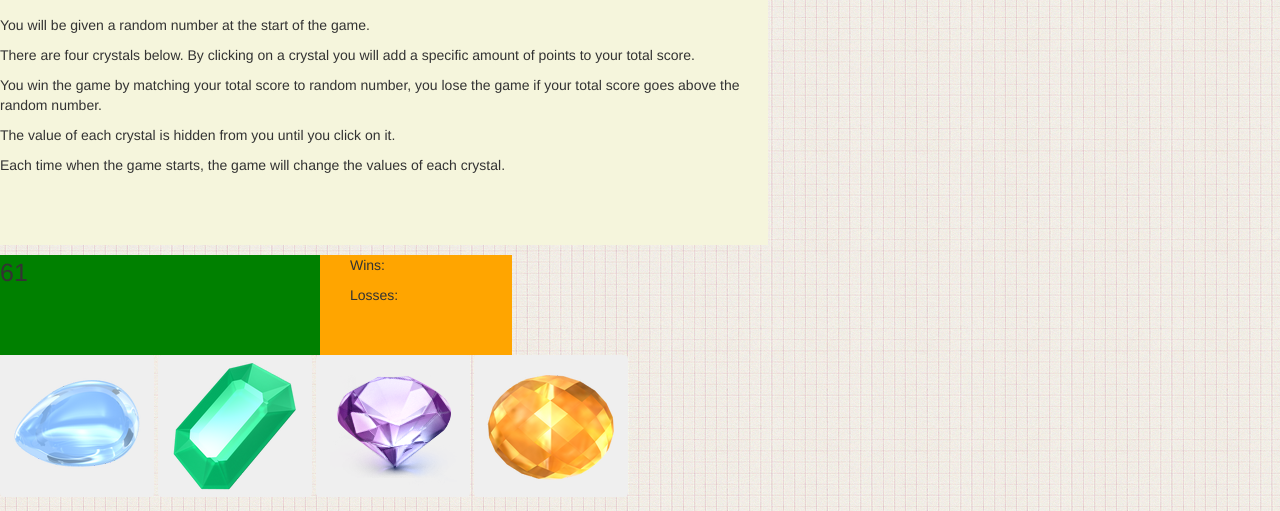
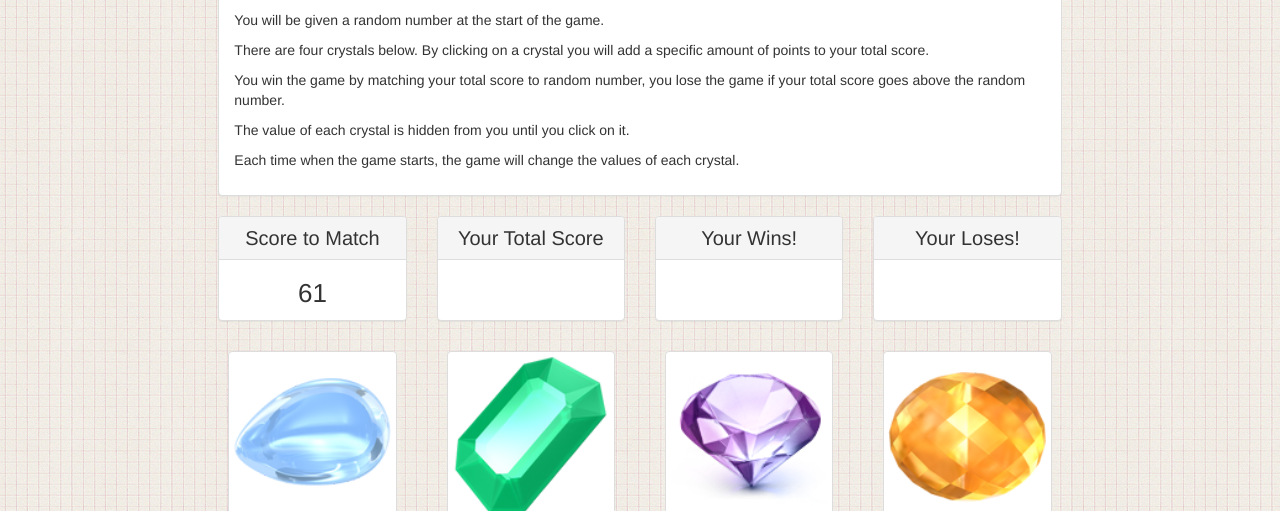
Before and after one commit to jrw4466/week-4-game, a plain HTML site: page index.html in a window 1280 px wide. Shown: the part 110-621 px from the top of the page. Drawn offline with nearby package versions, Linux system fonts and the light colour scheme.

Commit message:
update 050617 0754pm

```diff
--- a/assets/css/style.css
+++ b/assets/css/style.css
@@ -1,51 +1,46 @@
+* {
+	box-sizing: border-box;
+}
+
 body {
 	background-image: url("../images/hip-square.png");
 }
 
-#header {
-	background-color: orange;
-	padding: 10px;
-	width: 35%;
-	margin-bottom: 15px;
+img {
+	width: 220px;
 }
 
-#instructions {
-	background-color: beige;
-	width: 60%;
-	height: 250px;
-	margin-bottom: 10px;
-	padding-top: 20px;
+
+#main-section {
+	margin-top: 50px;
 }
 
-#randomNumber {
-	background-color: green;
-	width: 25%;
-	height: 100px;
-	font-size: 25px;
-	margin-right: 30px;
-	float: left;
+
+.panel-title {
+	text-align: center;
 }
 
-#score1 {
-	background-color: orange;
-	height: 100px;
-	width: 40%;
-
+.header1 {
+	font-size: 30px;
 }
 
-#images {
-	clear: both;
+.header2 {
+	font-size: 20px;
 }
 
-.container1 {
-	background-color: aqua;
-	width: 25%;
+.results {
+	height: 60px;
+	font-size: 26px;
+	text-align: center;
 }
 
-#header2 {
-	font-size: 8px;
+
+.icon {
+	padding: 0px;
+	overflow: hidden;
 }
 
-#score2 {
-	font-size: 25px;
+.thumbnail {
+	float: left;
+	margin: 10px;
 }
--- a/index.html
+++ b/index.html
@@ -3,9 +3,9 @@
 <head lang="en">
 	<title>Crystal Collector Game</title>
 	<meta charset="utf-8">
+	<meta name="viewport" content="width=device-width, initial-scale=1">
 
 	<link rel="stylesheet" type="text/css" href="assets/css/reset.css">
-	<!-- Latest compiled and minified CSS -->
 	<link rel="stylesheet" href="https://maxcdn.bootstrapcdn.com/bootstrap/3.3.7/css/bootstrap.min.css" integrity="sha384-BVYiiSIFeK1dGmJRAkycuHAHRg32OmUcww7on3RYdg4Va+PmSTsz/K68vbdEjh4u" crossorigin="anonymous">
 	<link rel="stylesheet" type="text/css" href="assets/css/style.css">
 
@@ -16,11 +16,14 @@
 
 <body>
 
-<div id="header">
-	<h1>Crystals Collector!</h1>
+<div class="row" id="main-section">
+	<div class="col-md-2"></div>
+	<div class="col-md-8">
+		<div class="panel panel-default">
+  			<div class="panel-heading">
+    			<h1 class="panel-title header1">Crystals Collector!</h1>
   			</div>
-
-<div id="instructions">
+			<div class="panel-body">
 				<p>You will be given a random number at the start of the game.</p>
 
  				<p>There are four crystals below. By clicking on a crystal you will add a specific amount of points to your total score.</p>
@@ -31,30 +34,77 @@
 
  				<p>Each time when the game starts, the game will change the values of each crystal.</p>
 			</div>
-
-<div id="randomNumber"></div>
+		</div>
+	</div>
+	<div class="col-md-2"></div>
+</div>
 
 
-<div id="score1">
- <p>Wins: <span id="wins"></span></p>
- <p>Losses: <span id="losses"></span></p>
+<div class="row" id="result-line">
+	<div class="col-md-2"></div>
+	<div class="col-md-2">
+		<div class="panel panel-default">
+  			<div class="panel-heading">
+    			<h1 class="panel-title header2">Score to Match</h1>
+  			</div>
+			<div class="panel-body results">
+				<div id="randomNumber"></div>
+			</div>
+		</div>
+	</div>
+	<div class="col-md-2">
+		<div class="panel panel-default">
+  			<div class="panel-heading">
+    			<h1 class="panel-title header2">Your Total Score</h1>
+  			</div>
+			<div class="panel-body results">
+				<div id="score2"></div>
+			</div>
+		</div>
+	</div>
+	<div class="col-md-2">
+		<div class="panel panel-default">
+  			<div class="panel-heading">
+    			<h1 class="panel-title header2">Your Wins!</h1>
+  			</div>
+			<div class="panel-body results">
+				<p><span id="wins"></span></p>
+			</div>
+		</div>
+	</div>
+	<div class="col-md-2">
+		<div class="panel panel-default">
+  			<div class="panel-heading">
+    			<h1 class="panel-title header2">Your Loses!</h1>
+  			</div>
+			<div class="panel-body results">
+				 <p><span id="losses"></span></p>
+			</div>
+		</div>
+	</div>
+	<div class="col-md-2"></div>
 </div>
 
-<div id="images">
-	<button id="button-1" class="btn" value="5"><img src="assets/images/Aqua.png"></button>
-	<button id="button-2" class="btn" value="10"><img src="assets/images/Green.png"></button>
-	<button id="button-3" class="btn" value="7"><img src="assets/images/ruby.png"></button>
-	<button id="button-4" class="btn" value="3"><img src="assets/images/Yellow.png"></button>
 
-
+<div class="row" id="images">
+	<div class="col-md-2"></div>
+	<div class="col-md-2">
+		<button id="button-1" class="btn thumbnail" value="5"><img src="assets/images/Aqua.png"></button>
 	</div>
 
-<div id="header2" class="container1">
-	<h2>Your total score is:</h2>
+	<div class="col-md-2">
+		<button id="button-2" class="btn thumbnail" value="10"><img src="assets/images/Green.png"></button>
 	</div>
 
-<div id="score2" class="container1"></div>
+	<div class="col-md-2">
+		<button id="button-3" class="btn thumbnail" value="7"><img src="assets/images/ruby.png"></button>
+	</div>
 
+	<div class="col-md-2">
+		<button id="button-4" class="btn thumbnail" value="3"><img src="assets/images/Yellow.png"></button>
+	</div>
+	<div class="col-md-2"></div>
+</div>
 
 </body>
 </html>
```
Lines whose indentation alone changed are shown as unchanged.
